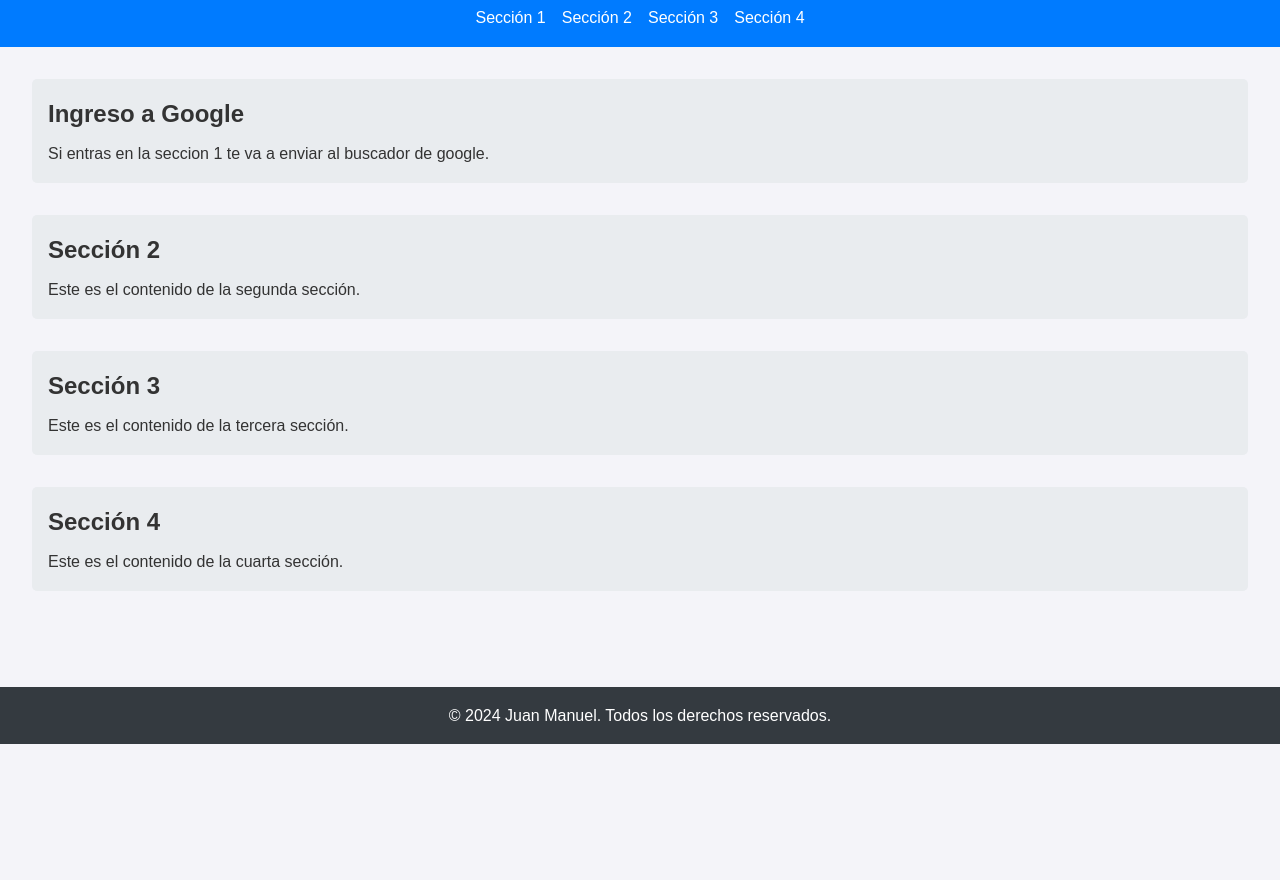
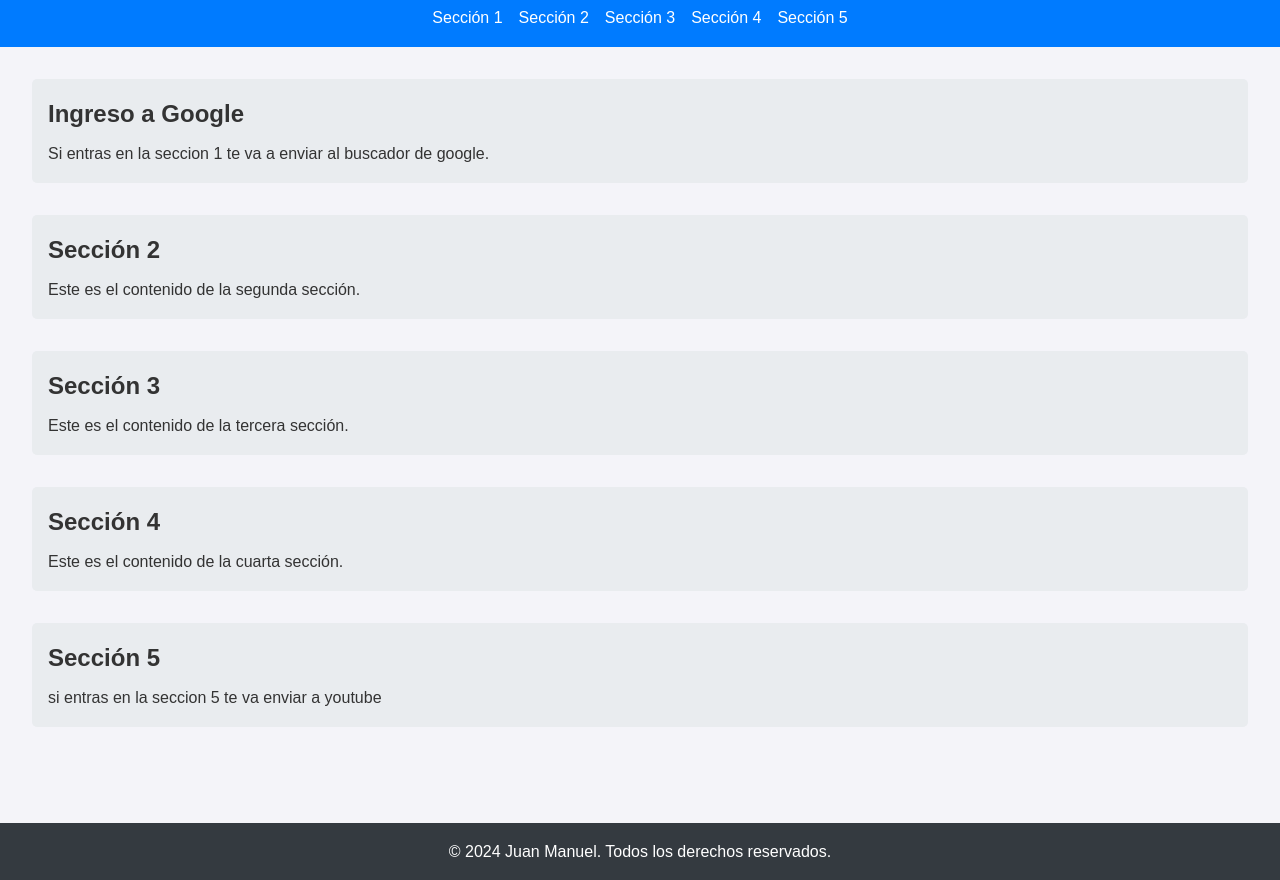
Before and after one commit to Paisa224/prueba, a plain HTML site: page index.html in a window 1280 px wide. Shown: the part 70-950 px from the top of the page. Before the commit the page ends 814 px from the top, so only its background shows below. Drawn offline with Linux system fonts and the light colour scheme.

Commit message:
agregamos seccion 5

```diff
--- a/index.html
+++ b/index.html
@@ -15,6 +15,7 @@
                 <li><a href="https://www.facebook.com/">Sección 2</a></li>
                 <li><a href="https://www.instagram.com/">Sección 3</a></li>
                 <li><a href="https://www.github.com/">Sección 4</a></li>
+                <li><a href="https://www.youtube.com/">Sección 5</a></li>
             </ul>
         </nav>
     </header>
@@ -35,6 +36,14 @@
             <h2>Sección 4</h2>
             <p>Este es el contenido de la cuarta sección.</p>
         </section>
+        <section id="section5">
+            <h2>Sección 5</h2>
+            <p>si entras en la seccion 5 te va enviar a youtube</p>
+        </section>
+
+
+
+
     </main>
     <footer>
         <p>&copy; 2024 Juan Manuel. Todos los derechos reservados.</p>
```
